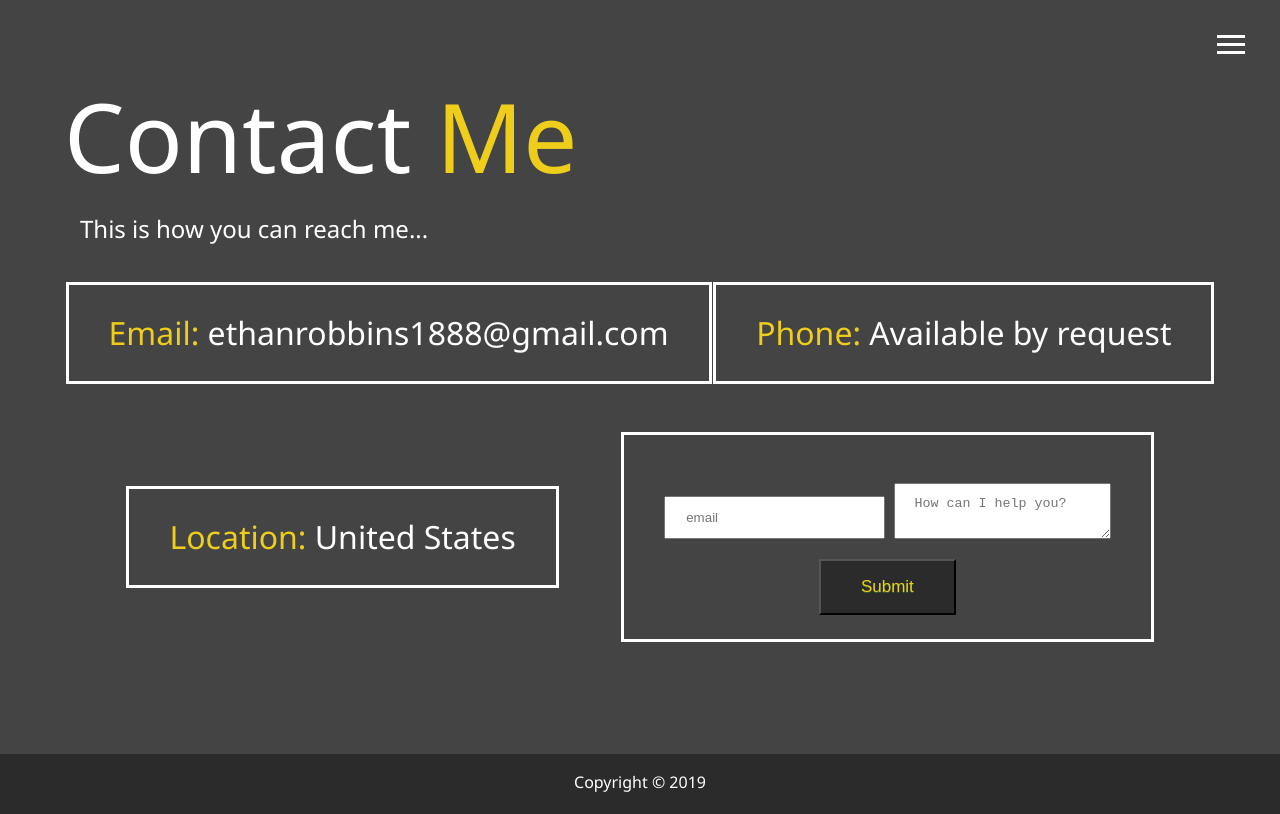
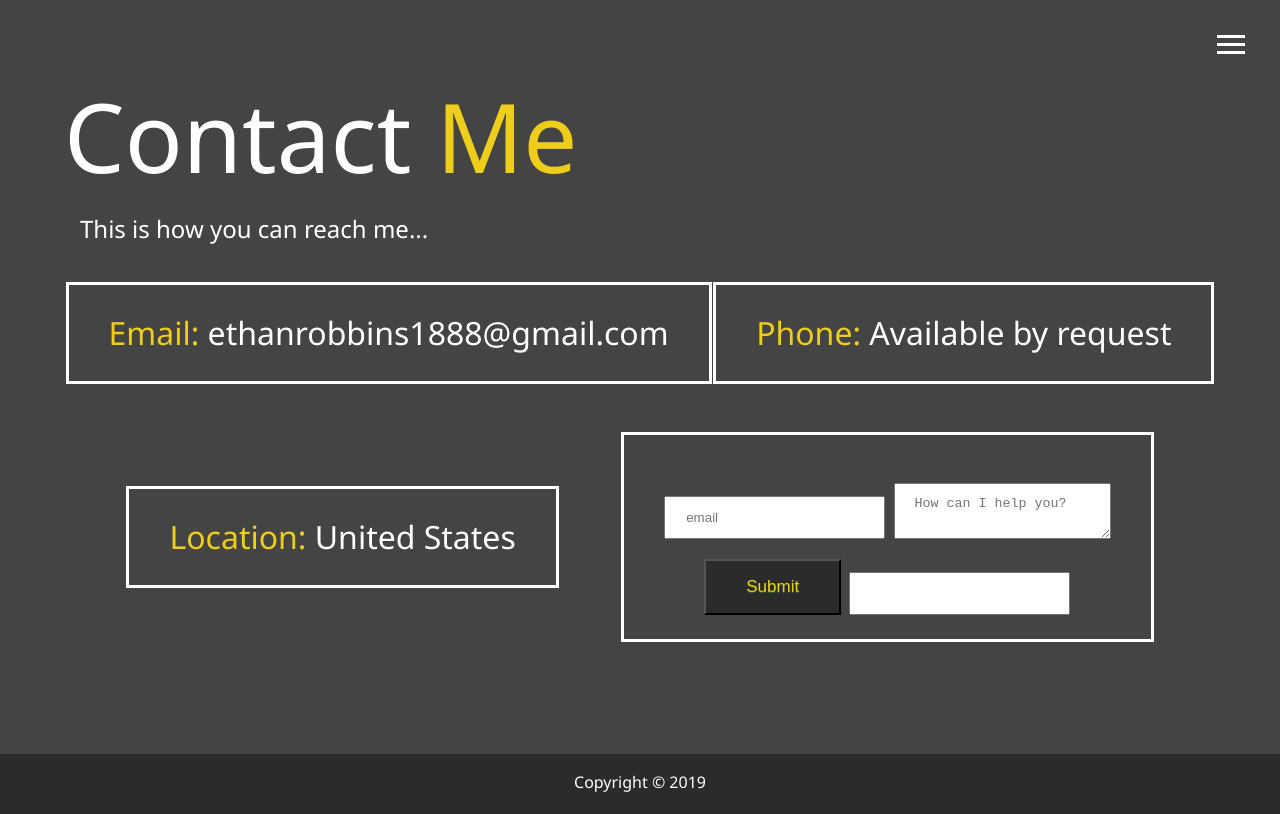
Before and after one commit to eternale88/eternale88.github.io, a website: page contact.html in a window 1280 px wide. Drawn offline with Linux system fonts and the light colour scheme.

Commit message:
Add honeypot

```diff
--- a/contact.html
+++ b/contact.html
@@ -84,6 +84,9 @@
               name="submit"
               type="Submit"
             />
+            <input
+              id="elformo_honeypot"
+              name="elformo_honeypot" />
           </form>
         </div>
       </div>
```
